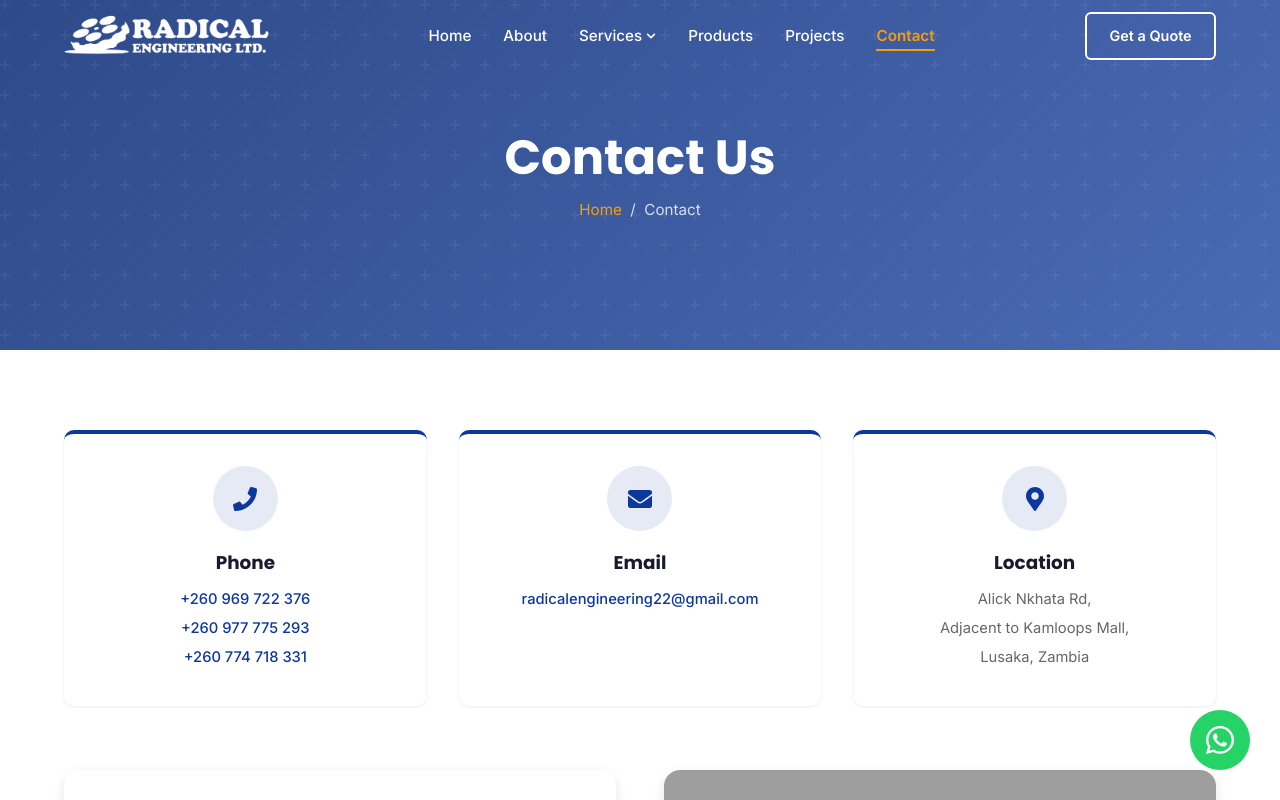
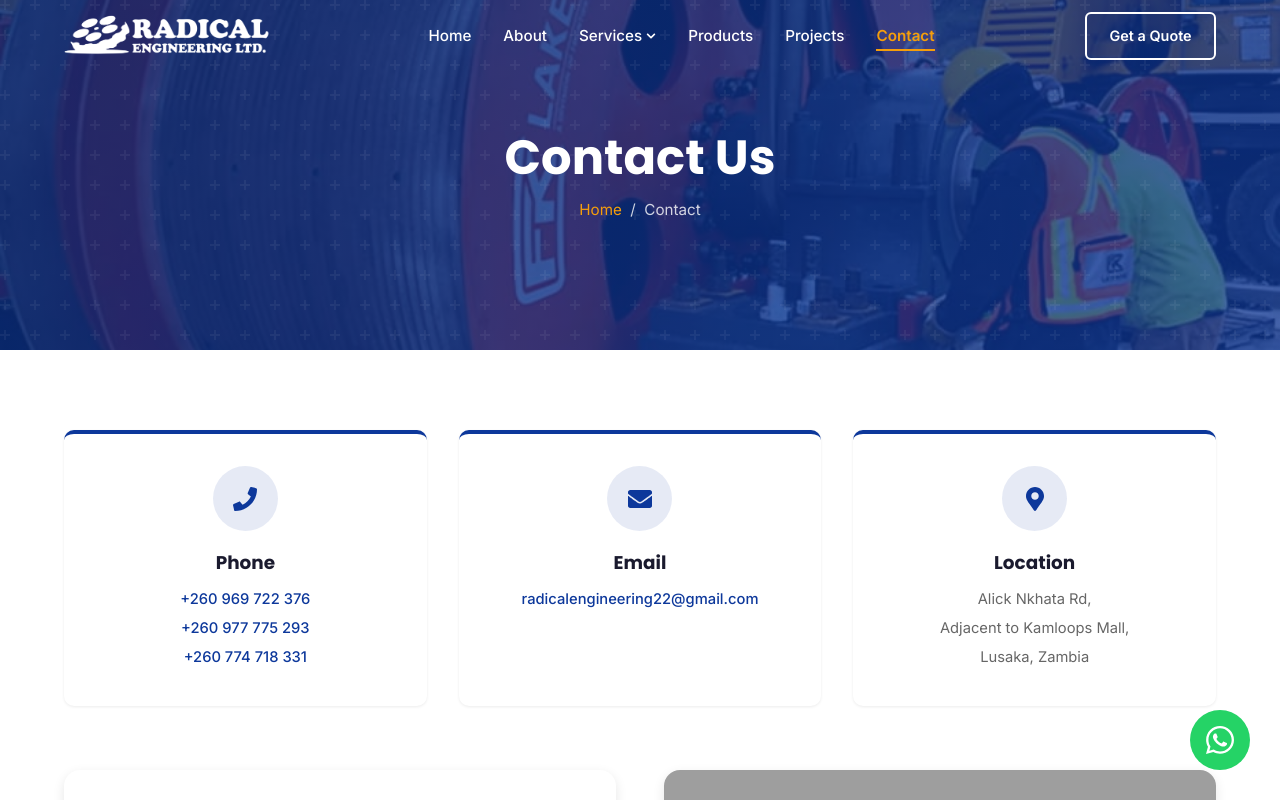
Before and after one commit to jamesnjovu/radical_engineering_limited_website, a React (Vite) app: page /contact in a window 1280 px wide. Shown: the top 800 px of the page. Built offline with nearby package versions, Linux system fonts and the light colour scheme; grey boxes are pictures that could not be loaded.

Commit message:
feat: add Google site verification file and update page banner images

```diff
--- /dev/null
+++ b/public/google8780daa83687fd7f.html
@@ -0,0 +1 @@
+google-site-verification: google8780daa83687fd7f.html
--- a/src/pages/About.jsx
+++ b/src/pages/About.jsx
@@ -82,7 +82,7 @@ const About = () => {
   return (
     <>
       {/* Page Banner */}
-      <section className="page-banner" style={{ backgroundImage: "url(/images/WhatsApp Image 2026-03-23 at 13.12.11.jpeg)" }}>
+      <section className="page-banner" style={{ backgroundImage: "url(/images/machinary.jpeg)" }}>
         <h1>About Us</h1>
         <div className="breadcrumb">
           <Link to="/">Home</Link> &nbsp;/&nbsp; About
--- a/src/pages/Contact.jsx
+++ b/src/pages/Contact.jsx
@@ -42,7 +42,7 @@ const Contact = () => {
   return (
     <>
       {/* Page Banner */}
-      <section className="page-banner" style={{ backgroundImage: "url(/images/WhatsApp Image 2026-02-10 at 18.38.02 (1).jpeg)" }}>
+      <section className="page-banner" style={{ backgroundImage: "url(/images/machinary2.jpeg)" }}>
         <h1>Contact Us</h1>
         <div className="breadcrumb">
           <Link to="/">Home</Link> &nbsp;/&nbsp; Contact
--- a/src/pages/Services.jsx
+++ b/src/pages/Services.jsx
@@ -109,7 +109,7 @@ const Services = () => {
   return (
     <>
       {/* Page Banner */}
-      <section className="page-banner" style={{ backgroundImage: 'url(/images/WhatsApp Image 2026-03-19 at 15.10.35.jpeg)' }}>
+      <section className="page-banner" style={{ backgroundImage: 'url(/images/road constructed.jpeg)' }}>
         <h1>Our Services</h1>
         <div className="breadcrumb">
           <Link to="/">Home</Link> &nbsp;/&nbsp; Services
```
